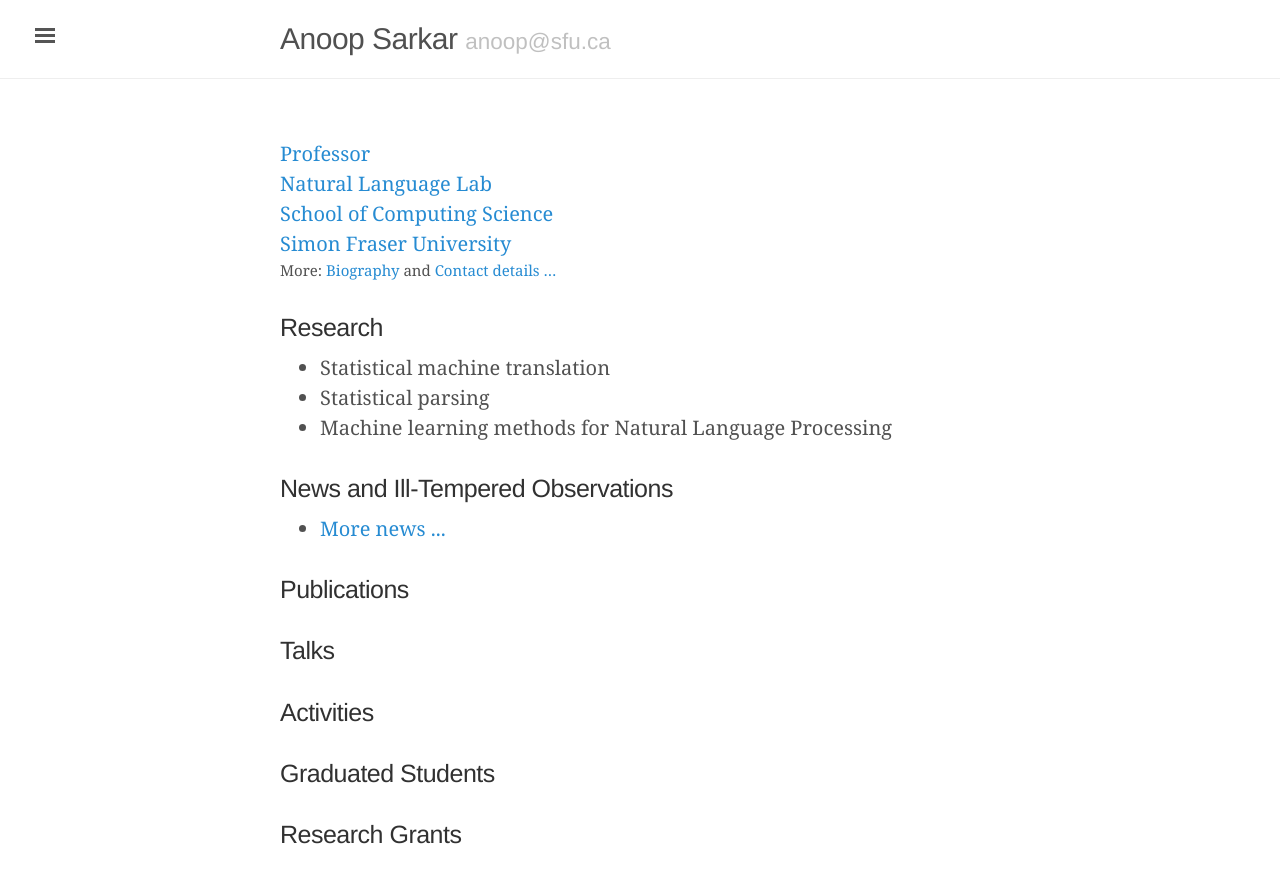
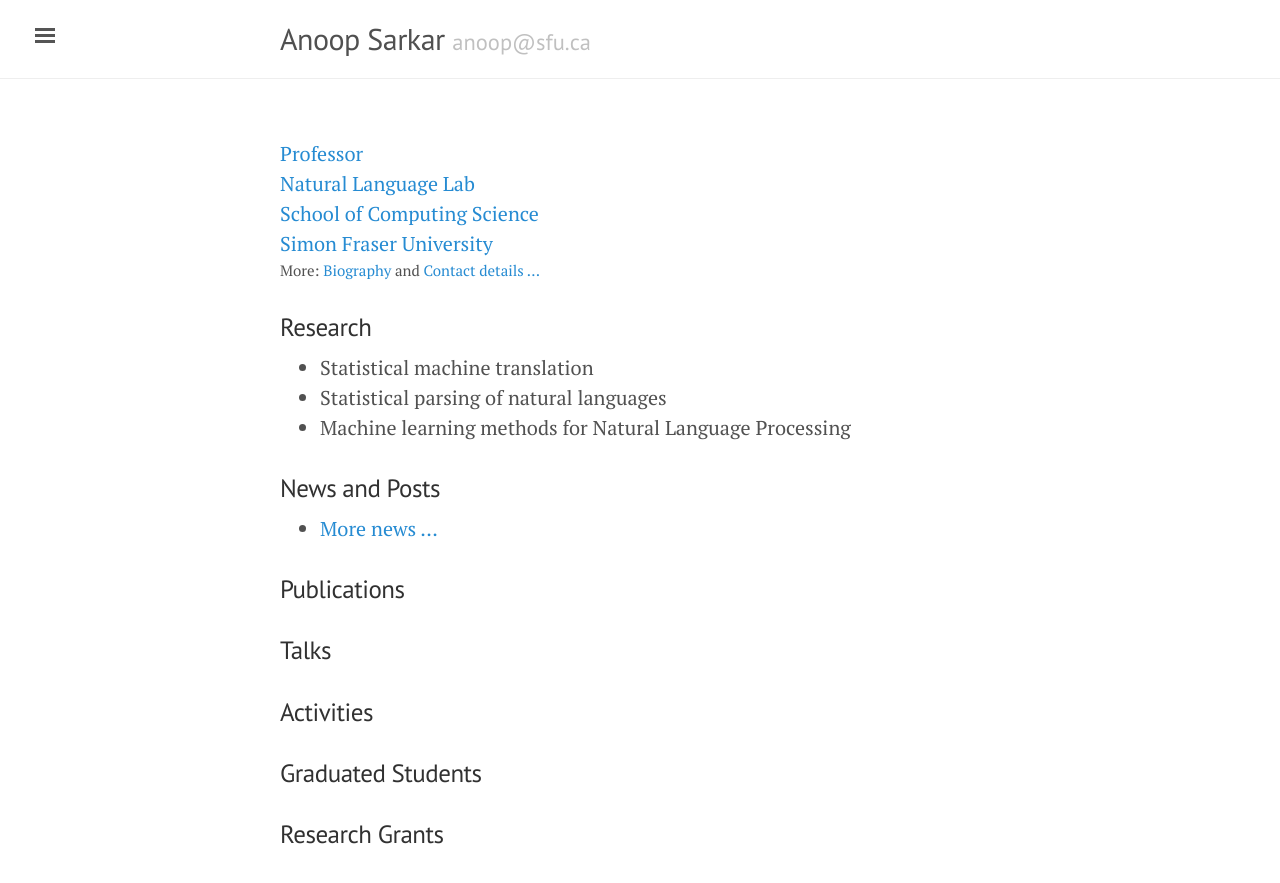
Before and after one commit to anoopsarkar/anoopsarkar.github.io, a Jekyll site: the page built from index.md, in a window 1280 px wide. Shown: the top 883 px of the page. Built offline with Jekyll 4.4.1, drawn with Linux system fonts in a browser that asks for light colours.

Commit message:
changed up some layout and info

```diff
--- a/_includes/head.html
+++ b/_includes/head.html
@@ -20,7 +20,7 @@
   <link rel="stylesheet" href="{{ site.baseurl }}/public/css/lanyon.css">
   <link rel="stylesheet" href="{{ site.baseurl }}/public/css/posts.css">
   <link rel="stylesheet" href="{{ site.baseurl }}/public/css/my.css">
-  <!-- <link rel="stylesheet" href="https://fonts.googleapis.com/css?family=PT+Serif:400,400italic,700%7CPT+Sans:400"> -->
+  <link rel="stylesheet" href="https://fonts.googleapis.com/css?family=PT+Serif:400,400italic,700%7CPT+Sans:400">
 
   <!-- Icons -->
   <link rel="apple-touch-icon-precomposed" sizes="144x144" href="{{ site.baseurl }}/public/apple-touch-icon-precomposed.png">
--- a/index.md
+++ b/index.md
@@ -13,10 +13,10 @@
 ### Research
 
 * Statistical machine translation
-* Statistical parsing
+* Statistical parsing of natural languages
 * Machine learning methods for Natural Language Processing
 
-### News and Ill-Tempered Observations
+### News and Posts
 
 <ul class="posts">
   {% for post in site.posts limit:2 %}
```
Also changed, not shown: contact.md (+21 -16 lines).
